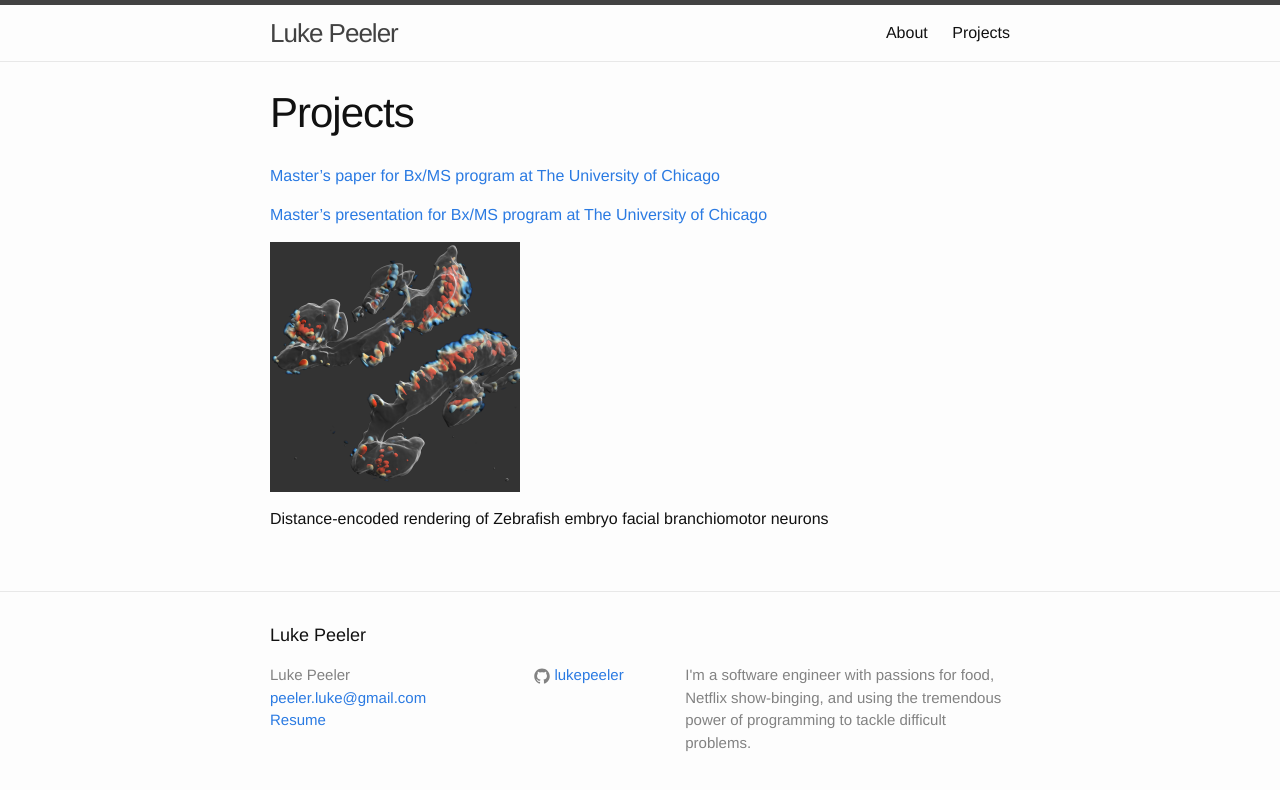
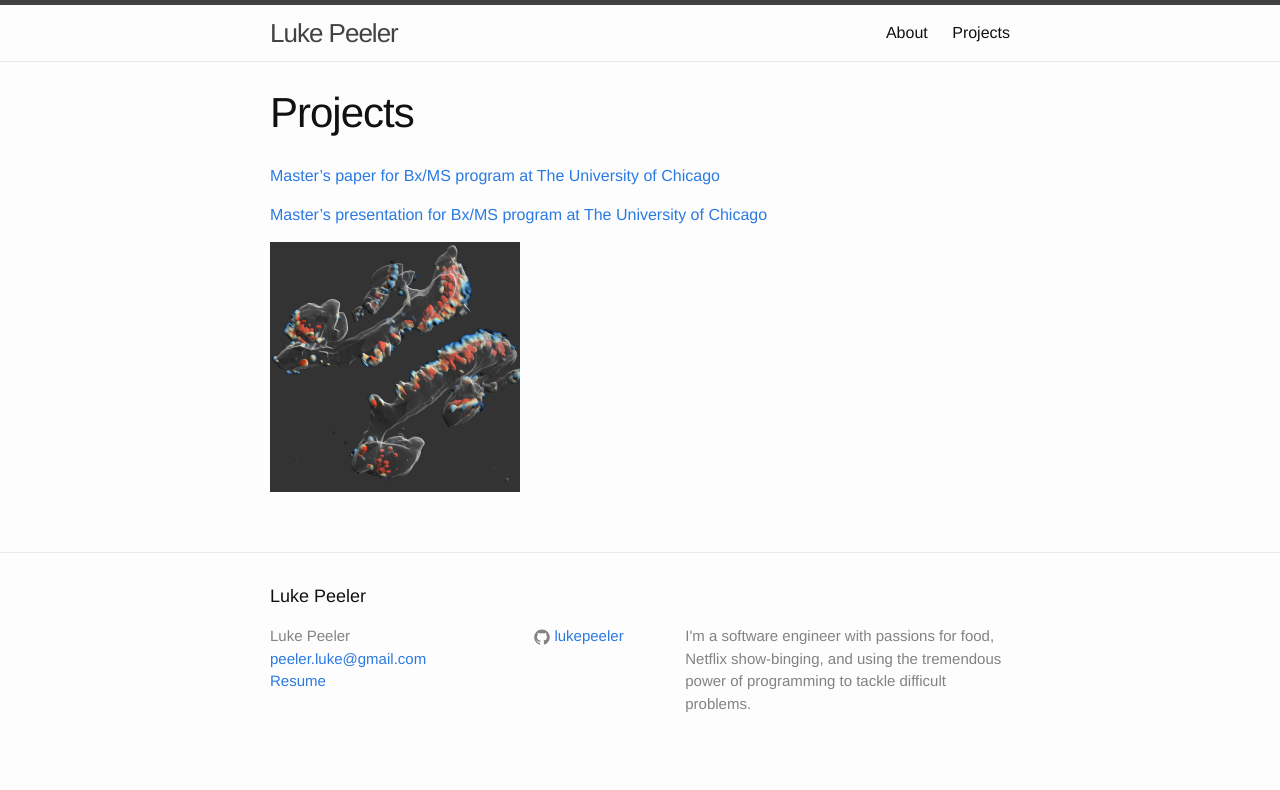
Before and after one commit to lukepeeler/lukepeeler.github.io, a Jekyll site: the page built from projects.md, in a window 1280 px wide. Shown: the top 790 px of the page. Built offline with Jekyll 4.4.1, drawn with Linux system fonts in a browser that asks for light colours.

Commit message:
ms img added

```diff
--- a/projects.md
+++ b/projects.md
@@ -8,5 +8,4 @@
 
 [Master's presentation for Bx/MS program at The University of Chicago](http://lukepeeler.github.io/pres/ms_talk.pptx)
 
-<img src="http://lpeeler.com/imgs/ms-img.png" width="250" align="middle"/>
-<p style="text-align: middle">Distance-encoded rendering of Zebrafish embryo facial branchiomotor neurons</p>
+<img style="float: center" src="http://lpeeler.com/imgs/ms-img.png" width="250" align="middle">
```
Also changed, not shown: 2 other files.
